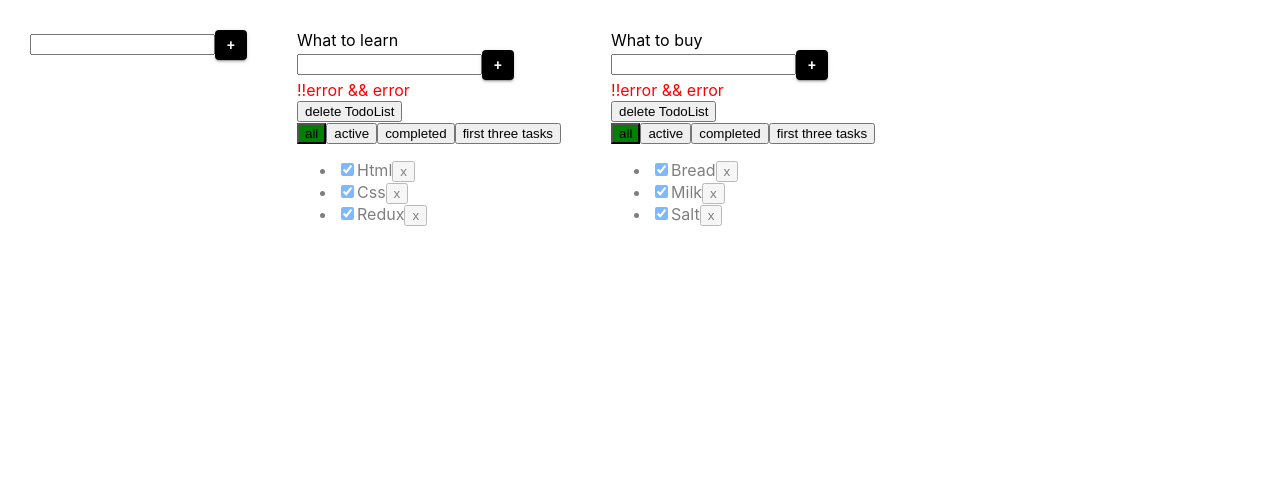
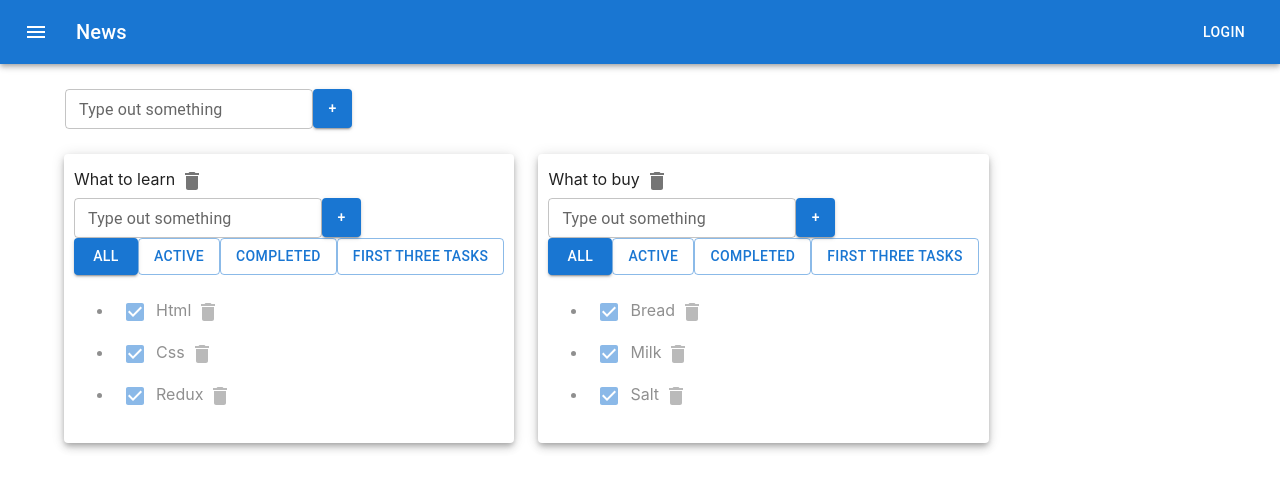
Before and after one commit to avkotau/it-incubator-todolist-ts, a React (Create React App) app: page / in a window 1280 px wide. Shown: the top 490 px of the page. Built offline with nearby package versions, Linux system fonts and the light colour scheme; the HTML template or start-up script is replaced by a standard one.

Commit message:
fix: Change default attributes to materialUI attributes and delete Button component

```diff
--- a/src/App.css
+++ b/src/App.css
@@ -1,25 +1,25 @@
 
-.App {
-  padding: 30px;
-  display: flex;
-}
+/*.App {*/
+/*  padding: 30px;*/
+/*  display: flex;*/
+/*}*/
 
-.App > div {
-  margin-right: 50px;
-}
+/*.App > div {*/
+/*  margin-right: 50px;*/
+/*}*/
 
-.error {
-  border: red 1px solid;
-}
+/*.error {*/
+/*  border: red 1px solid;*/
+/*}*/
 
-.error-message {
-  color: red;
-}
+/*.error-message {*/
+/*  color: red;*/
+/*}*/
 
-.active-filter {
-  background-color: aquamarine;
-}
+/*.active-filter {*/
+/*  background-color: aquamarine;*/
+/*}*/
 
-.is-done {
-  opacity: 0.5;
-}
+/*.is-done {*/
+/*  opacity: 0.5;*/
+/*}*/
--- a/src/App.tsx
+++ b/src/App.tsx
@@ -3,8 +3,11 @@ import './App.css';
 import { TodoList } from './components/TodoList/TodoList';
 import { v1 } from "uuid";
 import AddItemForm from "./components/AddItemForm/AddItemForm";
+import ButtonAppBar from "./components/ ButtonAppBar/ButtonAppBar";
+import Container from '@mui/material/Container';
+import { Grid, Paper } from "@mui/material";
 
-export type FilterValuesType = "all" | "active" | "completed" | "first three tasks";
+export type FilterValuesType = "all" | "active" | "completed" | "first three tasks" | "delete";
 
 export type TaskType = {
     id: string
@@ -135,8 +138,10 @@ function App(): JSX.Element {
 
     const todoListsComponents = todoLists.map(tl => {
         let tasksForRender: TaskType[] = getFilteredTasksForRender(tasks[tl.id], tl.filter)
-        // console.log('tasksForRender',tasksForRender)
+
         return (
+            <Grid item columnSpacing={3} key={tl.id}>
+                <Paper elevation={5} style={{padding: 10}}>
                     <TodoList
                         key={tl.id}
                         todoListId={tl.id}
@@ -151,16 +156,24 @@ function App(): JSX.Element {
                         updateTask={updateTask}
                         updateTodoListTitle={updateTodoListTitle}
                     />
+                </Paper>
+            </Grid>
         )
     })
 
 
     return (
         <div className="App">
+            <ButtonAppBar/>
+            <Container fixed>
+                <Grid container columnSpacing={3} style={{padding: 25}}>
                     <AddItemForm callBackAddTask={addTodoLists}/>
+                </Grid>
+                <Grid container columnSpacing={3}>
                     {todoListsComponents}
+                </Grid>
+            </Container>
         </div>
-
 
     );
 }
--- /dev/null
+++ b/src/components/ ButtonAppBar/ButtonAppBar.tsx
@@ -0,0 +1,32 @@
+import * as React from 'react';
+import AppBar from '@mui/material/AppBar';
+import Box from '@mui/material/Box';
+import Toolbar from '@mui/material/Toolbar';
+import Typography from '@mui/material/Typography';
+import Button from '@mui/material/Button';
+import IconButton from '@mui/material/IconButton';
+import MenuIcon from '@mui/icons-material/Menu';
+
+export default function ButtonAppBar() {
+    return (
+        <Box sx={{ flexGrow: 1 }}>
+            <AppBar position="static">
+                <Toolbar>
+                    <IconButton
+                        size="large"
+                        edge="start"
+                        color="inherit"
+                        aria-label="menu"
+                        sx={{ mr: 2 }}
+                    >
+                        <MenuIcon />
+                    </IconButton>
+                    <Typography variant="h6" component="div" sx={{ flexGrow: 1 }}>
+                        News
+                    </Typography>
+                    <Button color="inherit">Login</Button>
+                </Toolbar>
+            </AppBar>
+        </Box>
+    );
+}
--- a/src/components/AddItemForm/AddItemForm.tsx
+++ b/src/components/AddItemForm/AddItemForm.tsx
@@ -1,7 +1,7 @@
-import styles from "../TodoList/TodoList.module.css";
-// import Button from "../Button/Button";
 import React, { ChangeEventHandler, KeyboardEventHandler, useState } from "react";
 import Button from "@mui/material/Button";
+import TextField from "@mui/material/TextField";
+
 
 
 type AddItemFormType = {
@@ -34,18 +34,30 @@ const AddItemForm: React.FC<AddItemFormType> = ({
     }
     return (
         <div>
-            <input value={inputText}
-                   onChange={onChangeInputHandle}
-                   onKeyPress={onKeyPressInputHandler}
-                   className={error ? styles.error : ''}
+            {/*<input*/}
+            {/*    value={inputText}*/}
+            {/*       onChange={onChangeInputHandle}*/}
+            {/*       onKeyPress={onKeyPressInputHandler}*/}
+            {/*       className={error ? styles.error : ''}*/}
+            {/*/>*/}
+
+            <TextField
+                error={!!error}
+                size={'small'}
+                id="outlined-basic"
+                label={error ? 'Title is required' : 'Type out something'}
+                variant="outlined"
+                value={inputText}
+                onChange={onChangeInputHandle}
+                onKeyPress={onKeyPressInputHandler}
+                // className={error ? styles.error : ''}
             />
             <Button
                 style={{
-                    maxWidth: '30px',
-                    maxHeight: '30px',
-                    minWidth: '30px',
-                    minHeight: '30px',
-                    backgroundColor: 'black'
+                    maxWidth: '39px',
+                    maxHeight: '39px',
+                    minWidth: '39px',
+                    minHeight: '39px',
                 }}
                 variant={'contained'}
                 onClick={addTaskHandle}
--- a/src/components/Button/Button.tsx
+++ /dev/null
@@ -1,25 +0,0 @@
-import React from 'react';
-import { FilterValuesType } from "../../App";
-import styles from '../TodoList/TodoList.module.css'
-
-type ButtonType = {
-    name: FilterValuesType | '+'
-    callBackButton: () => void
-    bntActive?: boolean
-}
-
-const Button = (props: ButtonType) => {
-    const {name, callBackButton, bntActive} = props
-
-    const onClickHandler = () => {
-        callBackButton()
-    }
-
-
-    return (
-        <button className={bntActive ? styles.colorActiveBtn : ''} onClick={onClickHandler}>{name}</button>
-    );
-
-};
-
-export default Button;
--- a/src/components/TodoList/TodoList.tsx
+++ b/src/components/TodoList/TodoList.tsx
@@ -1,9 +1,13 @@
 import React from 'react';
-import Button from "../Button/Button";
+// import Button from "../Button/Button";
 import styles from "./TodoList.module.css";
 import { FilterValuesType, TaskType } from "../../App";
 import AddItemForm from "../AddItemForm/AddItemForm";
 import EditableSpan from "../EditableSpan/EditableSpan";
+import Button from '@mui/material/Button';
+import IconButton from '@mui/material/IconButton';
+import DeleteIcon from '@mui/icons-material/Delete';
+import Checkbox from '@mui/material/Checkbox';
 
 
 type PropsType = {
@@ -40,16 +44,17 @@ export const TodoList: React.FC<PropsType> = (props) => {
 
             return (
                 <li key={el.id + el.title} className={el.completed ? styles.isDone : ''}>
-                    <input type="checkbox" checked={el.completed}
-                           onChange={(event) =>
-                               onClickCheckboxHandle(el.id, event.currentTarget.checked)}/>
-
+                   <Checkbox checked={el.completed}  onChange={(event) =>
+                        onClickCheckboxHandle(el.id, event.currentTarget.checked)}/>
                     <EditableSpan oldTitle={el.title}
                                   callBackAddTask={(updateTitle) => updateTaskHandler(el.id, updateTitle)}/>
-                    <button onClick={() => {
-                        removeTask(el.id, todoListId)
-                    }}>x
-                    </button>
+
+                    <IconButton aria-label="delete" size="small"
+                                onClick={() => {
+                                    removeTask(el.id, todoListId)
+                                }}>
+                        <DeleteIcon/>
+                    </IconButton>
                 </li>)
         }
     )
@@ -63,26 +68,24 @@ export const TodoList: React.FC<PropsType> = (props) => {
         <EditableSpan oldTitle={title}
                       callBackAddTask={(updateTitle) => updateTodoListTitle(todoListId, updateTitle)}/>
 
+        <IconButton aria-label="delete" size="small"
+                    onClick={() => removeTodoList ? removeTodoList(todoListId) : ''}>
+            <DeleteIcon/>
+        </IconButton>
+
         <div>
             <AddItemForm callBackAddTask={addTaskHandler}/>
         </div>
-        <div className={styles.errorMessage}>{"!!error && error"}</div>
+
         <div>
-            <button onClick={() => removeTodoList ? removeTodoList(todoListId) : ''}>delete TodoList</button>
-        </div>
-        <div>
-            <Button bntActive={filter === 'all'} callBackButton={() =>
-                changeTodoListFilter("all", todoListId)}
-                    name={'all'}/>
-            <Button bntActive={filter === 'active'} callBackButton={() =>
-                changeTodoListFilter("active", todoListId)}
-                    name={'active'}/>
-            <Button bntActive={filter === 'completed'}
-                    callBackButton={() => changeTodoListFilter("completed", todoListId)}
-                    name={'completed'}/>
-            <Button bntActive={filter === 'first three tasks'}
-                    callBackButton={() => changeTodoListFilter("first three tasks", todoListId)}
-                    name={'first three tasks'}/>
+            <Button variant={filter === 'all' ? 'contained' : "outlined"}
+                    onClick={() => changeTodoListFilter("all", todoListId)}>all</Button>
+            <Button variant={filter === 'active' ? 'contained' : "outlined"}
+                    onClick={() => changeTodoListFilter("active", todoListId)}>active</Button>
+            <Button variant={filter === 'completed' ? 'contained' : "outlined"}
+                    onClick={() => changeTodoListFilter("completed", todoListId)}>completed</Button>
+            <Button variant={filter === 'first three tasks' ? 'contained' : "outlined"}
+                    onClick={() => changeTodoListFilter("first three tasks", todoListId)}>first three tasks</Button>
         </div>
         <ul>
             {mapTodos}
```
Also changed, not shown: src/components/EditableSpan/EditableSpan.tsx (+8 -4 lines). Lines whose indentation alone changed are shown as unchanged.
